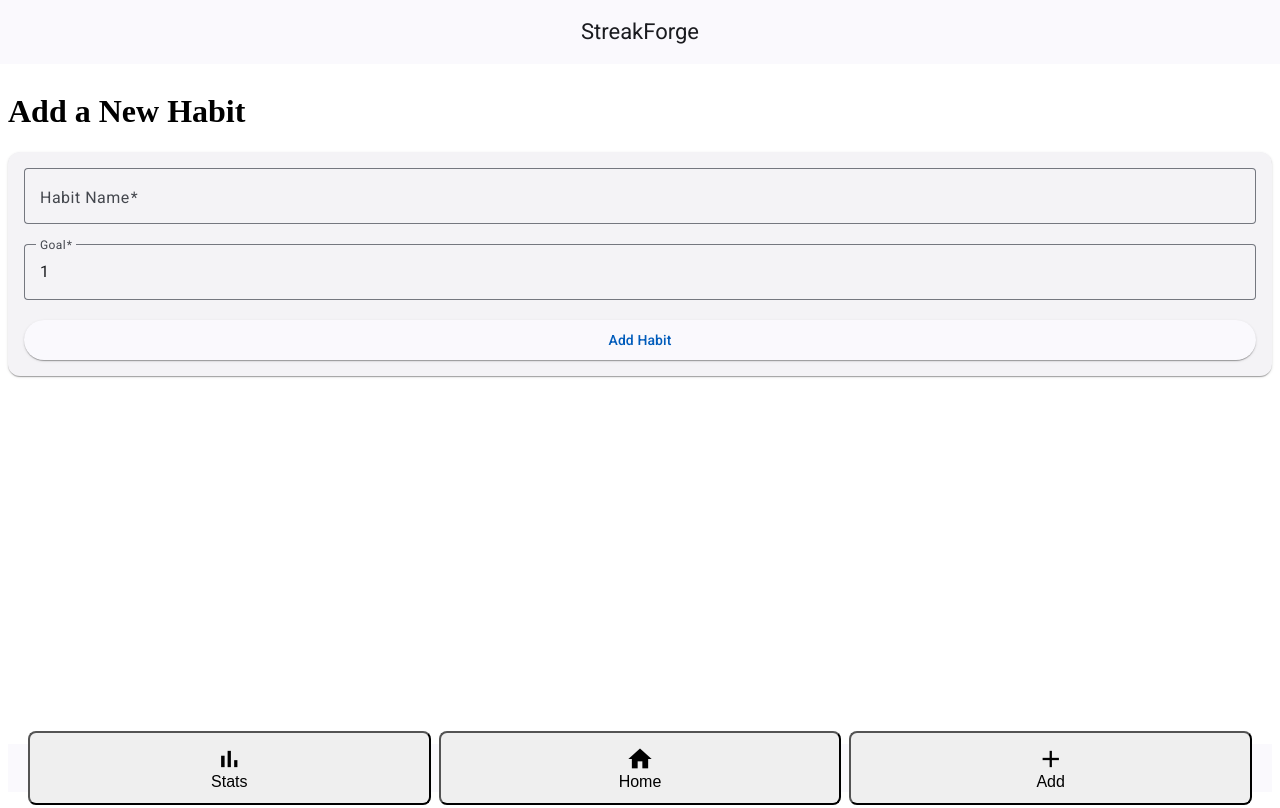
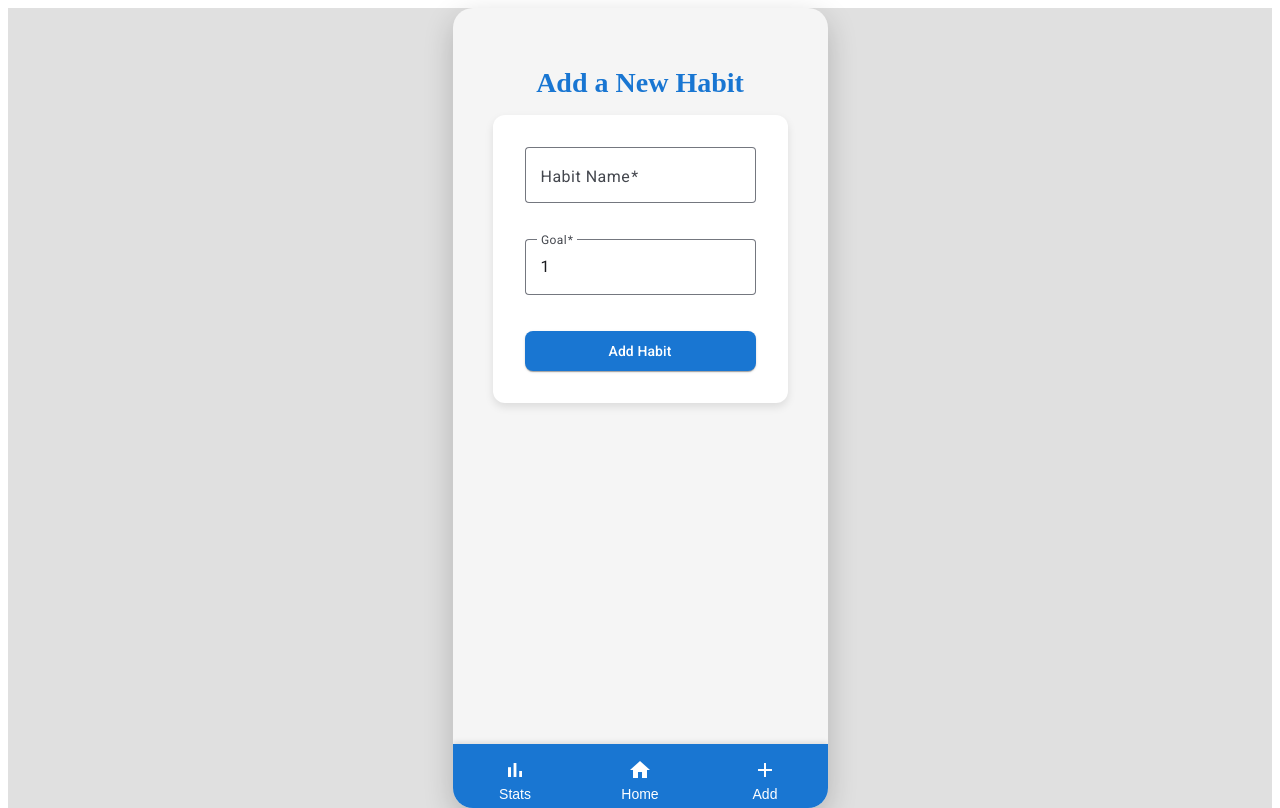
Before and after one commit to pranayteja-g/streakforge, an Angular app: page /addHabit in a window 1280 px wide. Built offline with nearby package versions, Linux system fonts and the light colour scheme.

Commit message:
ui changes

```diff
--- a/src/app/app.component.css
+++ b/src/app/app.component.css
@@ -1,23 +1,111 @@
-/* App container */
+/* Center the app and give it a mobile-like size */
 .app-container {
+  width: 375px;
+  /* Typical mobile width */
+  height: 812px;
+  /* Typical mobile height */
+  max-width: 100%;
+  max-height: 100vh;
   display: flex;
   flex-direction: column;
-    min-height: 100vh; /* Ensure the container takes up the full viewport height */
+  border-radius: 20px;
+  /* Rounded edges like a phone */
+  overflow: hidden;
+  box-shadow: 0 10px 30px rgba(0, 0, 0, 0.2);
+  /* Subtle shadow for depth */
+  background: #f5f5f5;
+  position: relative;
 }
 
-  /* Header */
-  mat-toolbar {
-    position: fixed; /* Fix the toolbar to the top of the screen */
-    top: 0; /* Stick to the top */
-    left: 0; /* Align to the left edge */
-    right: 0; /* Align to the right edge */
-    z-index: 1000; /* Ensure it stays above other content */
+/* Center the app on larger screens */
+body {
+  display: flex;
   justify-content: center;
+  align-items: center;
+  height: 100vh;
+  margin: 0;
+  background: #e0e0e0;
+  /* Light gray background */
 }
 
-  /* Main content */
+/* Header (Fixed inside app-container)
+mat-toolbar {
+  height: 56px;
+  font-size: 1.25rem;
+  display: flex;
+  align-items: center;
+  justify-content: center;
+  background-color: #1976d2;
+  color: white;
+  z-index: 1000;
+} */
+
+/* Main Content */
 main {
-    flex: 1; /* Allow the main content to take up the remaining space */
-    padding-top: 64px; /* Add padding to account for the fixed header */
-    padding-bottom: 56px; /* Add padding to account for the fixed bottom navigation */
+  flex: 1;
+  overflow-y: auto;
+  /* Allow scrolling inside the mobile-sized app */
+  padding: 16px;
+  /* Prevent content from hiding under the toolbar */
+  margin-bottom: 64px;
+  /* Prevent overlap with bottom navigation */
 }
+
+/* Bottom Navigation */
+.bottom-nav {
+  display: flex;
+  justify-content: space-between;
+  align-items: center;
+  background: #1976d2;
+  /* Material Design blue */
+  padding: 0.5rem 0;
+  box-shadow: 0px -2px 5px rgba(0, 0, 0, 0.1);
+  width: 100%;
+  height: 64px;
+  position: absolute;
+  /* Keeps it inside .app-container */
+  bottom: 0;
+  left: 0;
+  padding-bottom: env(safe-area-inset-bottom, 16px);
+  /* Ensures space for system navigation buttons */
+}
+
+/* Bottom Navigation Buttons */
+.bottom-nav button {
+  flex: 1;
+  /* Make buttons take equal space */
+  display: flex;
+  flex-direction: column;
+  align-items: center;
+  justify-content: center;
+  text-transform: capitalize;
+  font-size: 14px;
+  color: white;
+  font-weight: 500;
+  background: transparent;
+  border: none;
+  padding: 8px 0;
+  transition: background 0.2s ease-in-out;
+}
+
+.bottom-nav button:hover {
+  background: rgba(255, 255, 255, 0.1);
+  /* Subtle hover effect */
+}
+
+.bottom-nav button:active {
+  background: rgba(255, 255, 255, 0.2);
+}
+
+/* Highlight active button */
+.bottom-nav button.active {
+  background: rgba(255, 255, 255, 0.2);
+  border-radius: 8px;
+}
+
+/* Ensure icons are properly aligned */
+.bottom-nav mat-icon {
+  font-size: 24px;
+  margin-bottom: 4px;
+  color: white;
+}
--- a/src/app/app.component.html
+++ b/src/app/app.component.html
@@ -1,14 +1,24 @@
+<body>
   <div class="app-container mat-typography">
-  <!-- Header -->
-  <mat-toolbar color="primary">
-    <span>StreakForge</span>
-  </mat-toolbar>
-
     <!-- Main Content -->
     <main>
       <router-outlet></router-outlet>
     </main>
 
     <!-- Bottom Navigation -->
-  <app-navigation></app-navigation>
+    <mat-toolbar color="primary" class="bottom-nav">
+      <button mat-button routerLink="/stats" routerLinkActive="active">
+        <mat-icon>bar_chart</mat-icon>
+        <span>Stats</span>
+      </button>
+      <button mat-button routerLink="/home" routerLinkActive="active">
+        <mat-icon>home</mat-icon>
+        <span>Home</span>
+      </button>
+      <button mat-button routerLink="/addHabit" routerLinkActive="active">
+        <mat-icon>add</mat-icon>
+        <span>Add</span>
+      </button>
+    </mat-toolbar>
   </div>
+</body>
--- a/src/app/component/add-habit/add-habit.component.css
+++ b/src/app/component/add-habit/add-habit.component.css
@@ -1,3 +1,68 @@
-.full-width {
+.add-habit-container {
+    display: flex;
+    flex-direction: column;
+    align-items: center;
+    padding: 24px;
+    max-width: 500px;
+    margin: 0 auto;
+  }
+
+  h1 {
+    color: #1976d2; /* Theme color */
+    font-size: 1.75rem;
+    font-weight: 600;
+    margin-bottom: 16px;
+    text-align: center;
+  }
+
+  mat-card {
     width: 100%;
-}
+    background: #ffffff;
+    box-shadow: 0px 4px 8px rgba(0, 0, 0, 0.1);
+    border-radius: 12px;
+    padding: 16px;
+    transition: transform 0.2s ease-in-out, box-shadow 0.2s ease-in-out;
+  }
+
+  mat-card:hover {
+    transform: translateY(-2px);
+    box-shadow: 0px 6px 12px rgba(0, 0, 0, 0.15);
+  }
+
+  mat-form-field {
+    width: 100%;
+    margin-bottom: 16px;
+  }
+
+  mat-form-field input {
+    font-size: 1rem;
+  }
+
+  .full-width {
+    width: 100%;
+  }
+
+  /* Add Habit Button */
+  button[color="primary"] {
+    background-color: #1976d2;
+    color: white;
+    font-weight: 500;
+    padding: 10px;
+    border-radius: 8px;
+    transition: background 0.2s ease-in-out;
+  }
+
+  button[color="primary"]:hover {
+    background-color: #1565c0;
+  }
+
+  /* Mobile responsiveness */
+  @media (max-width: 600px) {
+    .add-habit-container {
+      padding: 16px;
+    }
+
+    h1 {
+      font-size: 1.5rem;
+    }
+  }
--- a/src/app/component/habit-details/habit-details.component.css
+++ b/src/app/component/habit-details/habit-details.component.css
@@ -0,0 +1,131 @@
+.habit-details-container {
+    display: flex;
+    flex-direction: column;
+    align-items: center;
+    padding: 24px;
+    max-width: 600px;
+    margin: 0 auto;
+  }
+
+  h1 {
+    color: #1976d2; /* Theme color */
+    font-size: 1.75rem;
+    font-weight: 600;
+    margin-bottom: 16px;
+    text-align: center;
+  }
+
+  mat-card {
+    width: 100%;
+    max-width: 400px;
+    background: #ffffff;
+    box-shadow: 0px 4px 8px rgba(0, 0, 0, 0.1);
+    border-radius: 12px;
+    overflow: hidden;
+    transition: transform 0.2s ease-in-out, box-shadow 0.2s ease-in-out;
+  }
+
+  mat-card:hover {
+    transform: translateY(-4px);
+    box-shadow: 0px 6px 12px rgba(0, 0, 0, 0.15);
+  }
+
+  mat-card-header {
+    display: flex;
+    align-items: center;
+    justify-content: space-between;
+    padding: 16px;
+  }
+
+  mat-card-title {
+    display: flex;
+    align-items: center;
+    gap: 8px;
+    font-size: 1.2rem;
+    font-weight: 600;
+  }
+
+  mat-card-title mat-icon {
+    color: #f4b400; /* Gold color for rewards */
+    font-size: 1.5rem;
+  }
+
+  mat-card-subtitle {
+    font-size: 0.9rem;
+    color: #757575;
+  }
+
+  mat-card-content {
+    padding: 16px;
+  }
+
+  mat-progress-bar {
+    height: 6px;
+    border-radius: 4px;
+  }
+
+  mat-card-actions {
+    display: flex;
+    justify-content: space-between;
+    padding: 16px;
+    background: #f9f9f9;
+    border-top: 1px solid #e0e0e0;
+  }
+
+  mat-card-actions button {
+    font-weight: 500;
+  }
+
+  /* Style for primary action */
+  button[color="primary"] {
+    background-color: #1976d2;
+    color: white;
+    border-radius: 8px;
+    padding: 8px 16px;
+    transition: background 0.2s ease-in-out;
+  }
+
+  button[color="primary"]:hover {
+    background-color: #1565c0;
+  }
+
+  /* Style for delete button */
+  button[color="warn"] {
+    background-color: #d32f2f;
+    color: white;
+    border-radius: 8px;
+    padding: 8px 16px;
+    transition: background 0.2s ease-in-out;
+  }
+
+  button[color="warn"]:hover {
+    background-color: #b71c1c;
+  }
+
+  /* Loading state */
+  .loading-message {
+    text-align: center;
+    color: #757575;
+    font-size: 1.2rem;
+    font-weight: 500;
+    margin-top: 24px;
+    background: rgba(25, 118, 210, 0.1);
+    padding: 12px;
+    border-radius: 8px;
+    width: 80%;
+  }
+
+  /* Responsive adjustments */
+  @media (max-width: 600px) {
+    .habit-details-container {
+      padding: 16px;
+    }
+
+    mat-card {
+      max-width: 90%;
+    }
+
+    h1 {
+      font-size: 1.5rem;
+    }
+  }
--- a/src/app/component/habit-details/habit-details.component.html
+++ b/src/app/component/habit-details/habit-details.component.html
@@ -21,13 +21,13 @@
             <button mat-raised-button color="primary" (click)="logActivity()">
                 Log Activity
             </button>
-            <button mat-button color="warn" (click)="deleteHabit(habit.id)">
+            <button mat-raised-button color="warn" (click)="deleteHabit(habit.id)">
                 Delete
             </button>
         </mat-card-actions>
     </mat-card>
 
     <ng-template #loading>
-        <p>Loading habit details...</p>
+        <p class="loading-message">Loading habit details...</p>
     </ng-template>
 </div>
--- a/src/app/component/habit-details/habit-details.component.ts
+++ b/src/app/component/habit-details/habit-details.component.ts
@@ -9,6 +9,7 @@ import { MatIconModule } from '@angular/material/icon';
 import { MatProgressBarModule } from '@angular/material/progress-bar';
 import { MatButtonModule } from '@angular/material/button';
 import { MatSnackBar } from '@angular/material/snack-bar';
+
 import { CommonModule } from '@angular/common';
 
 @Component({
--- a/src/app/component/navigation/navigation.component.css
+++ b/src/app/component/navigation/navigation.component.css
@@ -1,15 +1,25 @@
 .bottom-nav {
+  display: flex;
   justify-content: space-around;
+  align-items: center;
+  background: #ffffff;
+  /* Soft white background */
+  box-shadow: 0px -2px 8px rgba(0, 0, 0, 0.1);
+  /* Soft shadow to make it pop */
+  padding: 0.5rem 0;
+  /* Add some vertical padding */
 }
 
 mat-toolbar {
-  position: fixed; /* Fix the toolbar to the bottom of the screen */
-  bottom: 0; /* Stick to the bottom */
-  left: 0; /* Align to the left edge */
-  right: 0; /* Align to the right edge */
-  z-index: 1000; /* Ensure it stays above other content */
-  border: 0.5rem solid #ffffff; /* Add a border to the bottom */
-  padding-bottom: env(safe-area-inset-bottom); /* Add safe area padding */
+  position: fixed;
+  bottom: 0;
+  left: 0;
+  right: 0;
+  z-index: 1000;
+  border-top: 2px solid #ddd;
+  /* Light border for separation */
+  background: #ffffff;
+  /* Match background color */
 }
 
 .bottom-nav button {
@@ -17,28 +27,55 @@ mat-toolbar {
   flex-direction: column;
   align-items: center;
   justify-content: center;
-  padding: 0.75rem; /* Use rem for padding */
-  font-size: 1rem; /* Use rem for font size */
-  border-radius: 0.5rem; /* Add border radius to the buttons */
-  flex: 1; /* Distribute available space equally */
-  margin: 0 0.25rem; /* Add some spacing between buttons */
+  padding: 0.75rem;
+  font-size: 1rem;
+  border-radius: 10px;
+  flex: 1;
+  margin: 0 0.25rem;
+  color: #1976d2;
+  /* Material Design blue */
+  transition: all 0.2s ease-in-out;
+  /* Smooth hover effect */
+}
+
+.bottom-nav button:hover {
+  background: rgba(25, 118, 210, 0.1);
+  /* Subtle hover effect */
+}
+
+.bottom-nav button:active {
+  background: rgba(25, 118, 210, 0.2);
+  /* Slightly darker when clicked */
 }
 
 .bottom-nav mat-icon {
-  font-size: 1.75rem; /* Use rem for icon size */
+  font-size: 1.75rem;
   width: 1.75rem;
   height: 1.75rem;
+  transition: transform 0.2s ease-in-out;
+}
+
+.bottom-nav button:hover mat-icon {
+  transform: scale(1.1);
+  /* Slight zoom effect on hover */
+}
+
+.bottom-nav span {
+  font-size: 0.85rem;
+  font-weight: 500;
+  margin-top: 0.25rem;
+  /* Spacing between icon and text */
 }
 
 @media (max-width: 600px) {
   .bottom-nav button {
-    padding: 0.5rem; /* Smaller padding for small screens */
-    font-size: 0.875rem; /* Smaller font size for small screens */
-    border-radius: 0.375rem; /* Slightly smaller border radius for small screens */
+    padding: 0.5rem;
+    font-size: 0.875rem;
+    border-radius: 8px;
   }
 
   .bottom-nav mat-icon {
-    font-size: 1.5rem; /* Smaller icon size for small screens */
+    font-size: 1.5rem;
     width: 1.5rem;
     height: 1.5rem;
   }
--- a/src/app/component/navigation/navigation.component.html
+++ b/src/app/component/navigation/navigation.component.html
@@ -1,4 +1,4 @@
-<div class="container">
+  <!-- Bottom Navigation (Now properly inside the app) -->
   <mat-toolbar color="accent" class="bottom-nav">
     <button mat-button routerLink="/stats">
       <mat-icon>bar_chart</mat-icon>
@@ -13,4 +13,3 @@
       <span>Add</span>
     </button>
   </mat-toolbar>
-</div>
```
Also changed, not shown: src/app/app.component.ts (+4 -4 lines), src/app/component/home/home.component.css (+34 -9 lines), src/app/component/home/home.component.html (+1 -7 lines), src/app/component/add-habit/add-habit.component.html (indentation only). Lines whose indentation alone changed are shown as unchanged.
